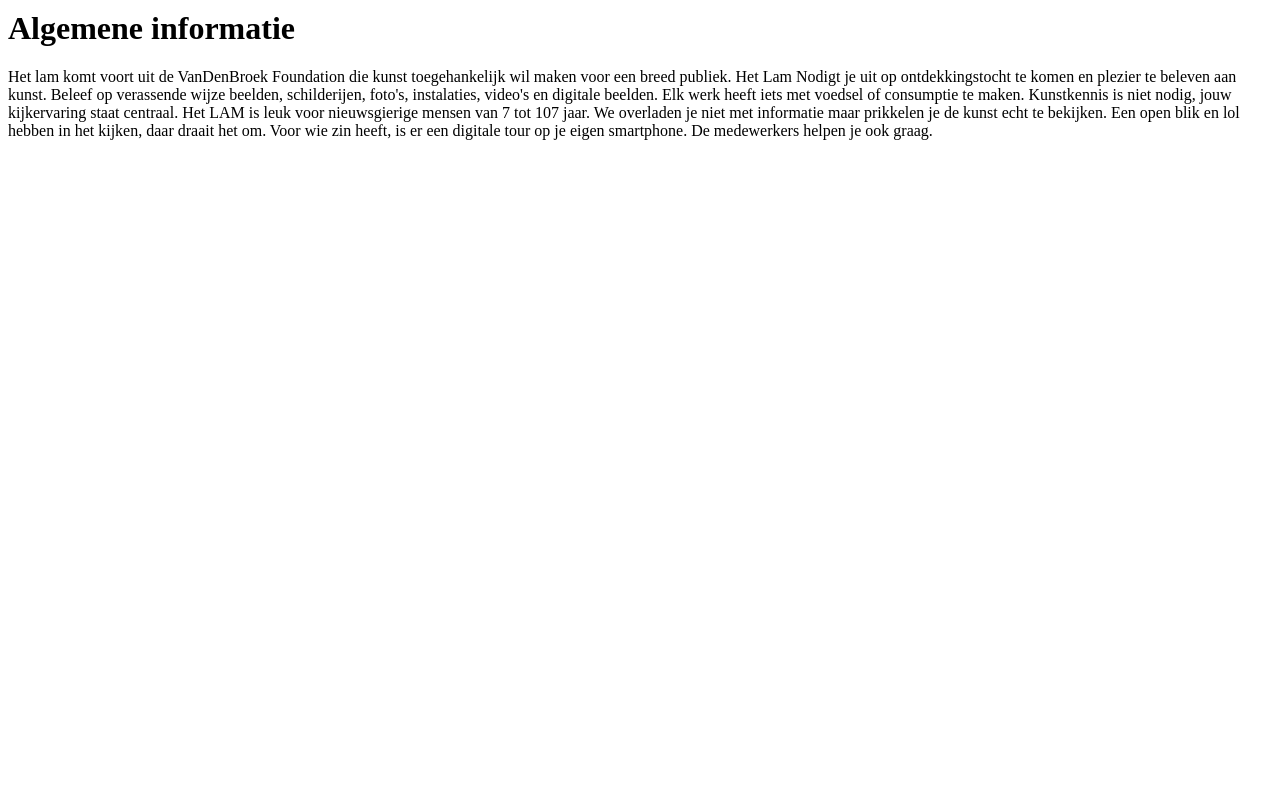
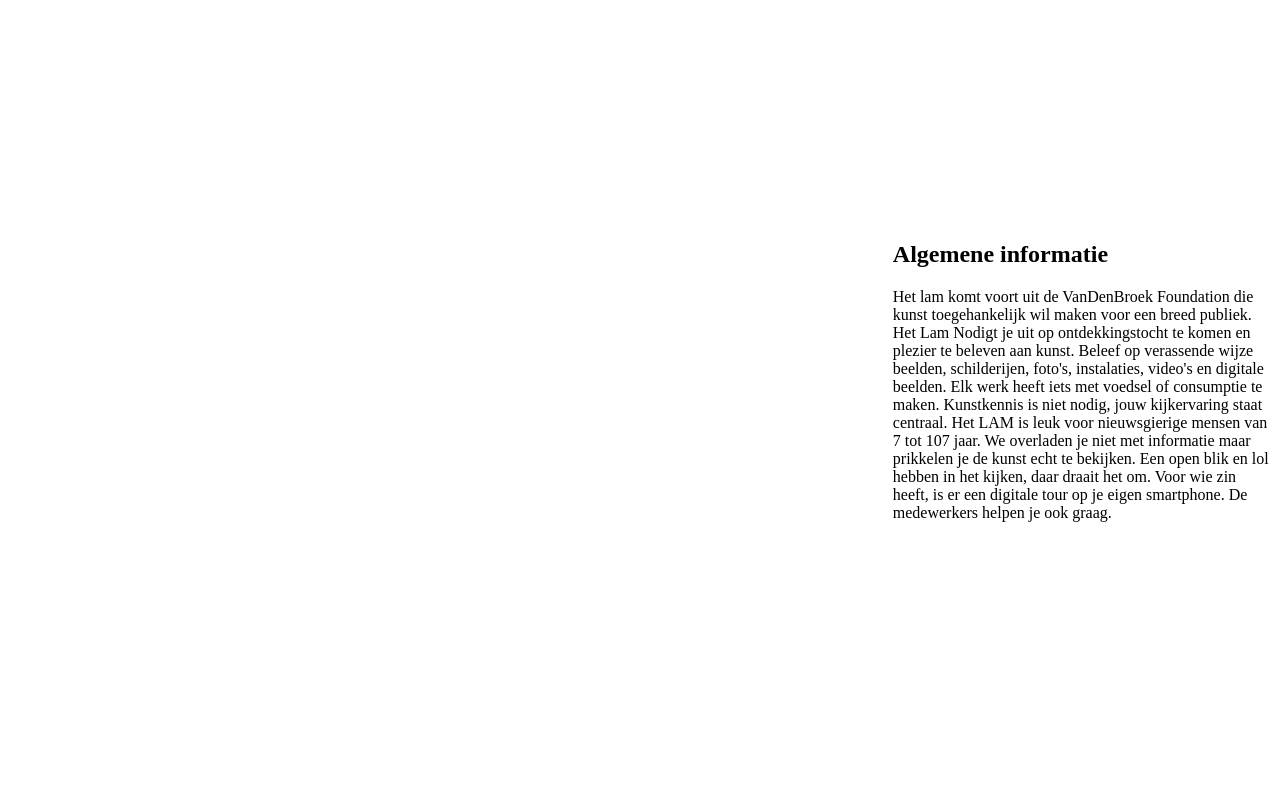
Before and after one commit to zarkodjurdjevic/Lam-opdracht, a plain HTML site: page landingspage.html in a window 1280 px wide. Shown: the part 1498-2288 px from the top of the page. Before the commit the page ends 1654 px from the top, so only its background shows below. Drawn offline with Linux system fonts and the light colour scheme.

Commit message:
Naam veranderd en algemene informatie toegevoegd

```diff
--- a/oefenenenenen.html
+++ b/landingspage.html
@@ -4,7 +4,7 @@
     <meta charset="UTF-8">
     <meta name="viewport" content="width=device-width, initial-scale=1.0">
     <title>Document</title>
-    <link rel="stylesheet" href="test.css">
+    <link rel="stylesheet" href="opmaak.css">
 
 </head>
 
@@ -22,12 +22,15 @@
     </div>
         <div class="gebouwfoto">
             <img class="hallo" src="afbeeldingen/gebouw-lam.jpg" alt="Logo van het museum">
-        </div>
+        <section class="info">
         <h1>Algemene informatie </h1>
         <p>Het lam komt voort uit de VanDenBroek Foundation die kunst toegehankelijk wil maken voor een breed publiek.
             Het Lam Nodigt je uit op ontdekkingstocht te komen en plezier te beleven aan kunst.
 
-            Beleef op verassende wijze beelden, schilderijen, foto's, instalaties, video's en digitale beelden. Elk werk heeft iets met voedsel of consumptie te maken. Kunstkennis is niet nodig, jouw kijkervaring staat centraal. Het LAM is leuk voor nieuwsgierige mensen van 7 tot 107 jaar. We overladen je niet met informatie maar prikkelen je de kunst echt te bekijken. Een open blik en lol hebben in het kijken, daar draait het om. Voor wie zin heeft, is er een digitale tour op je eigen smartphone. De medewerkers helpen je ook graag.</p>
+            Beleef op verassende wijze beelden, schilderijen, foto's, instalaties, video's en digitale beelden. Elk werk heeft iets met voedsel of consumptie te maken. Kunstkennis is niet nodig, jouw kijkervaring staat centraal.
+            Het LAM is leuk voor nieuwsgierige mensen van 7 tot 107 jaar. We overladen je niet met informatie maar prikkelen je de kunst echt te bekijken. Een open blik en lol hebben in het kijken, daar draait het om. Voor wie zin heeft,
+            is er een digitale tour op je eigen smartphone. De medewerkers helpen je ook graag.</p>
+        </section>
     <div>
 
     </div>
--- a/test.css
+++ b/opmaak.css
@@ -46,3 +46,10 @@ body {
     width: 1887px;
     height: 1300px;
 }
+.info{
+    margin: 20%;
+    width: 30%;
+    padding-left: 50%;
+    padding-top: 0%;
+    padding-bottom: 90%;
+}
```
Also changed, not shown: afbeeldingen/gebouw-lam.jpg.
